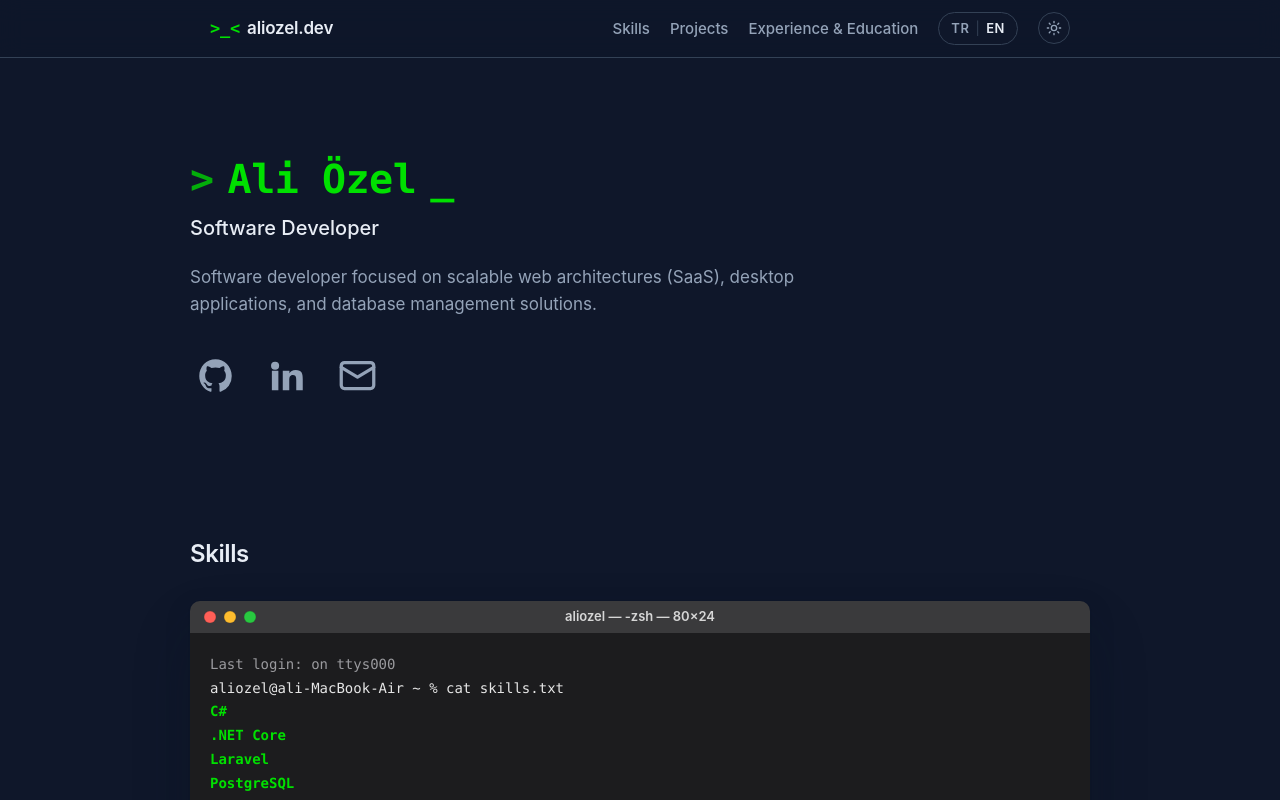
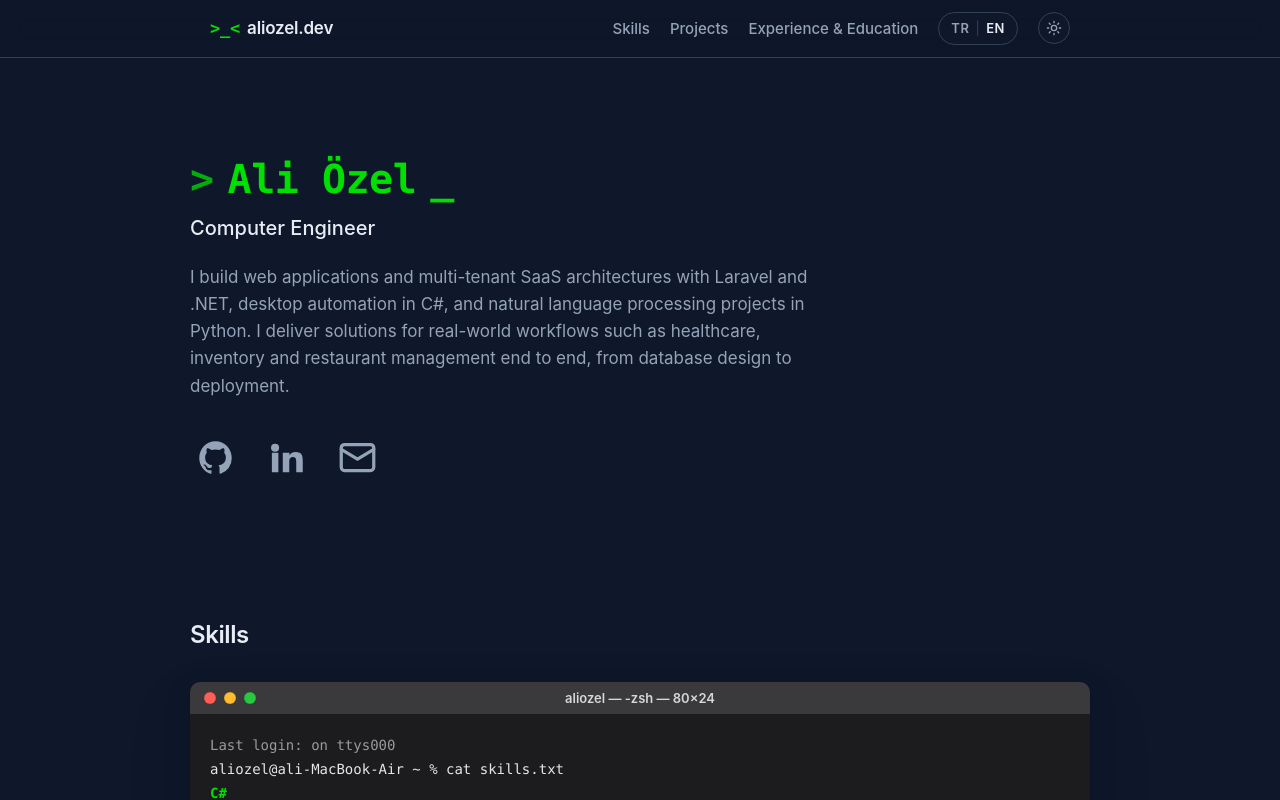
Before and after one commit to aliozel1903/portfolyo, a React (Vite) app: page / in a window 1280 px wide. Shown: the top 800 px of the page. Built offline with nearby package versions, Linux system fonts and the light colour scheme.

Commit message:
Ünvan ve tanıtım metni güncellendi

```diff
--- a/src/data/content.js
+++ b/src/data/content.js
@@ -164,9 +164,9 @@ export const education = [
 export const ui = {
   tr: {
     hero: {
-      title: "Yazılım Geliştirici",
+      title: "Bilgisayar Mühendisi",
       tagline:
-        "Ölçeklenebilir web mimarileri (SaaS), masaüstü uygulamaları ve veritabanı yönetimi odaklı çözümler üreten yazılım geliştirici.",
+        "Laravel ve .NET ile web uygulamaları ve multi-tenant SaaS mimarileri, C# ile masaüstü otomasyonlar, Python ile doğal dil işleme projeleri geliştiriyorum. Sağlık, envanter ve restoran yönetimi gibi gerçek iş süreçlerine yönelik çözümleri veritabanı tasarımından yayına kadar uçtan uca hayata geçiriyorum.",
       github: "GitHub",
       linkedin: "LinkedIn",
     },
@@ -200,9 +200,9 @@ export const ui = {
   },
   en: {
     hero: {
-      title: "Software Developer",
+      title: "Computer Engineer",
       tagline:
-        "Software developer focused on scalable web architectures (SaaS), desktop applications, and database management solutions.",
+        "I build web applications and multi-tenant SaaS architectures with Laravel and .NET, desktop automation in C#, and natural language processing projects in Python. I deliver solutions for real-world workflows such as healthcare, inventory and restaurant management end to end, from database design to deployment.",
       github: "GitHub",
       linkedin: "LinkedIn",
     },
```
